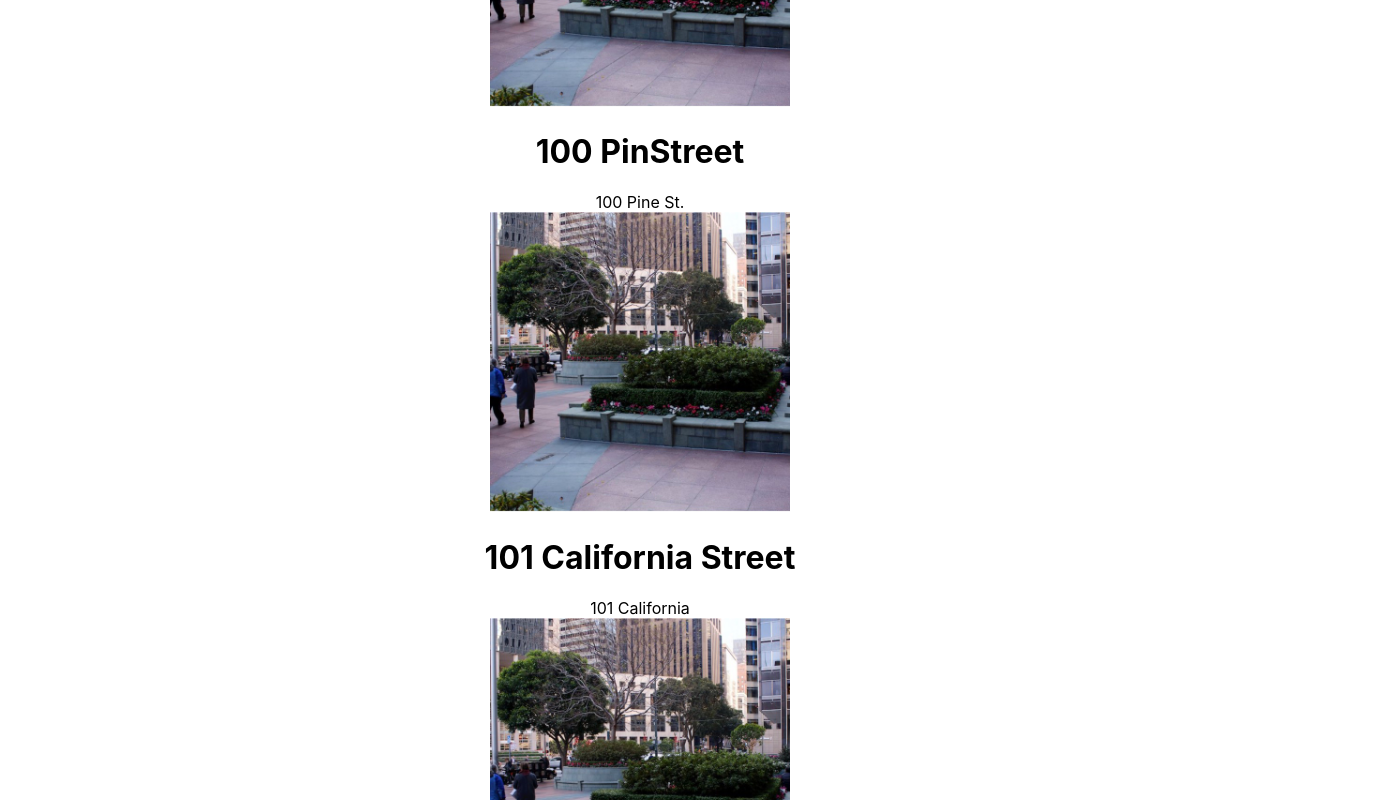
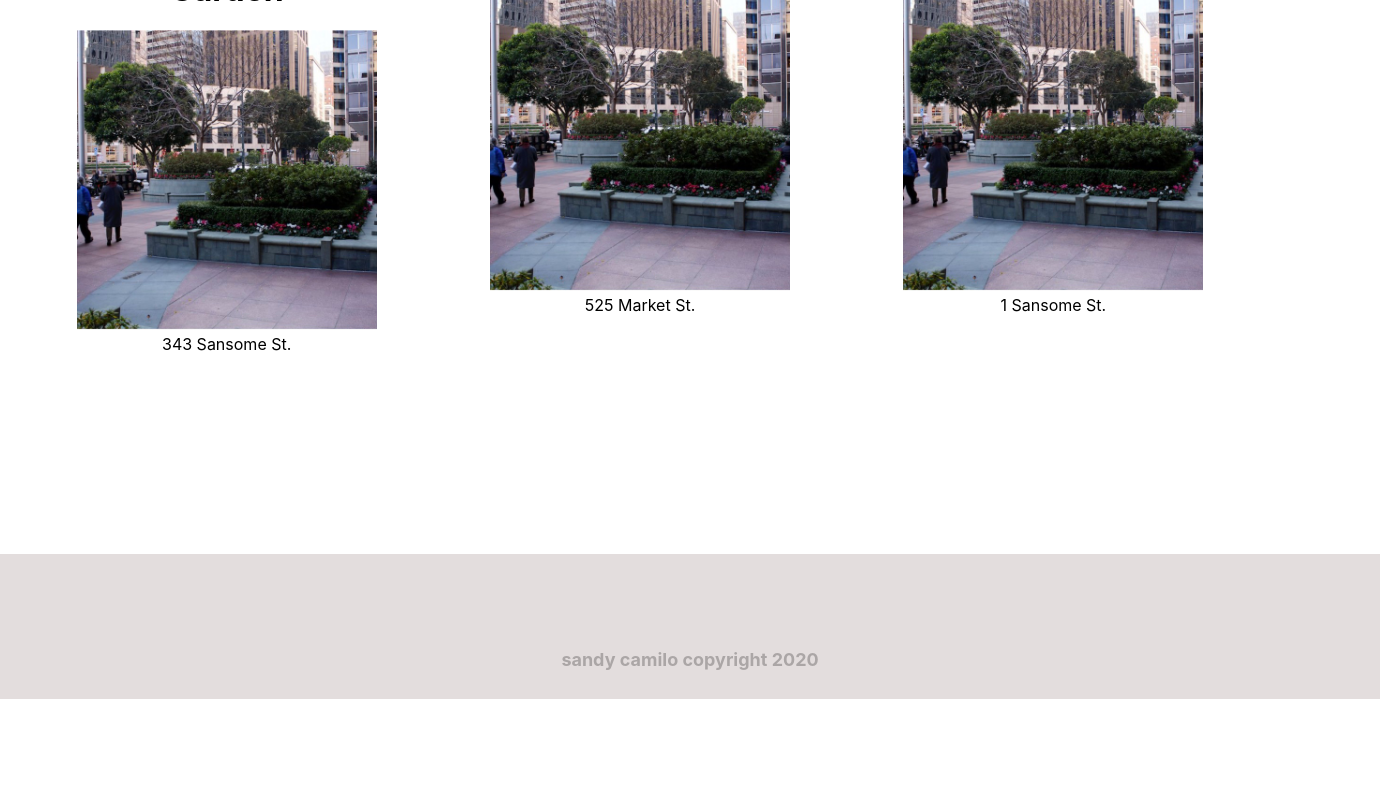
Before and after one commit to sandycamilo/React-App, a React (Create React App) app in the folder sfpopos/: page / in a window 1280 px wide. Shown: the part 1540-2340 px from the top of the page, 1380 px wide, since content can reach past the window. After the commit the page ends 2239 px from the top, so only its background shows below. Built offline with nearby package versions, Linux system fonts and the light colour scheme.

Commit message:
dynamic content and footer

```diff
--- a/sfpopos/src/App.css
+++ b/sfpopos/src/App.css
@@ -40,4 +40,6 @@
 .subs {
   font-size: 8px;
   color: gainsboro;
+  padding: 20px;
+  padding-bottom: 32px;
 }
--- a/sfpopos/src/App.js
+++ b/sfpopos/src/App.js
@@ -8,8 +8,9 @@ import logo from './logo.svg';
 import './App.css';
 // importing default from Title.js to use the component in App.js
 import Title from './Title';
+import POPOList from './POPOList';
+import Footer from './Footer';
 
-import POPOList from './POPOList';
 
 
 // JSX is an extension of JS language that generates HTML
@@ -23,7 +24,9 @@ function App() {
       </div>
       {/* <img src= {logo} alt= 'logo' / > */}
       <POPOList />
+      <Footer />
     </div>
+
   );
 }
 
--- /dev/null
+++ b/sfpopos/src/Footer.css
@@ -0,0 +1,15 @@
+.Footer {
+  width: 100%;
+  text-align: center;
+  padding: 50px;
+  font-size: 9px;
+  background-color: rgb(227, 221, 221);
+  position: relative;
+  top: 200px;
+  color: rgb(171, 166, 166);
+}
+
+.Footer > h1 {
+  position: relative;
+  top: 33px;
+}
--- /dev/null
+++ b/sfpopos/src/Footer.js
@@ -0,0 +1,12 @@
+import React from 'react';
+import './Footer.css';
+
+function Footer() { // components take a paramenter called, props. props is always an object (has properties - props.name, props.image, etc...) ~ it allows you to configure components
+  return (
+    <div className= "Footer">
+      <h1>sandy camilo copyright 2020</h1>
+    </div>
+  )
+}
+
+export default Footer
--- a/sfpopos/src/POPOList.js
+++ b/sfpopos/src/POPOList.js
@@ -1,5 +1,6 @@
 import React from 'react';
 import POPOSSpace from './POPOSSpace';
+import './POPOSList.css';
 
 function POPOList() {
   return (
@@ -13,6 +14,7 @@ function POPOList() {
         name="100 PinStreet"
         address="100 Pine St."
         image="100-pine.jpg"
+
       />
       <POPOSSpace
         name="101 California Street"
--- /dev/null
+++ b/sfpopos/src/POPOSList.css
@@ -0,0 +1,7 @@
+.POPOSList {
+  width: calc(100% - 80px); /* width of element is 100% minues 80px */
+  margin: auto; /* auto -the browser will make the margins equal on both sides - 40px on left and the rigt ~ equals to 80px total */
+  display: grid; /* display spaces in a grid */
+  grid-template-columns: 1fr 1fr 1fr; /* give grid three template columns ~ 1fr represents a fraction of the space available */
+  grid-gap: 40px; /* set gap between columns to 40px */
+}
--- /dev/null
+++ b/sfpopos/src/POPOSSpace.css
@@ -0,0 +1,10 @@
+/* styles start to make page responsive */
+.POPOSSpace {
+  width: 100%; /* expands width of its grid cell - cells expand and contract with the window */
+  text-align: center;
+}
+
+.POPOSSpace > img {
+  width: 100%; /* sets width of img tage with div to 100% of available space */
+  height: auto; /* makes images maintain their aspect ratio as they scale */
+}
--- a/sfpopos/src/POPOSSpace.js
+++ b/sfpopos/src/POPOSSpace.js
@@ -1,16 +1,17 @@
-import React from 'react'
+import React from 'react';
+import './POPOSSpace.css';
 // import logo from './logo.svg'
 
 function POPOSSpace(props) { // components take a paramenter called, props. props is always an object (has properties - props.name, props.image, etc...) ~ it allows you to configure components
-  const { name, image, address } = props
+  const { name, img, address } = props
   return (
     <div>
+      <h1>{name}</h1>
       <img src={`${process.env.PUBLIC_URL}images/50-california-st.jpg`}
         width="300"
         height="300"
         alt="50 California St."
       />
-      <h1>{name}</h1>
       <div>{address}</div>
     </div>
   )
```
